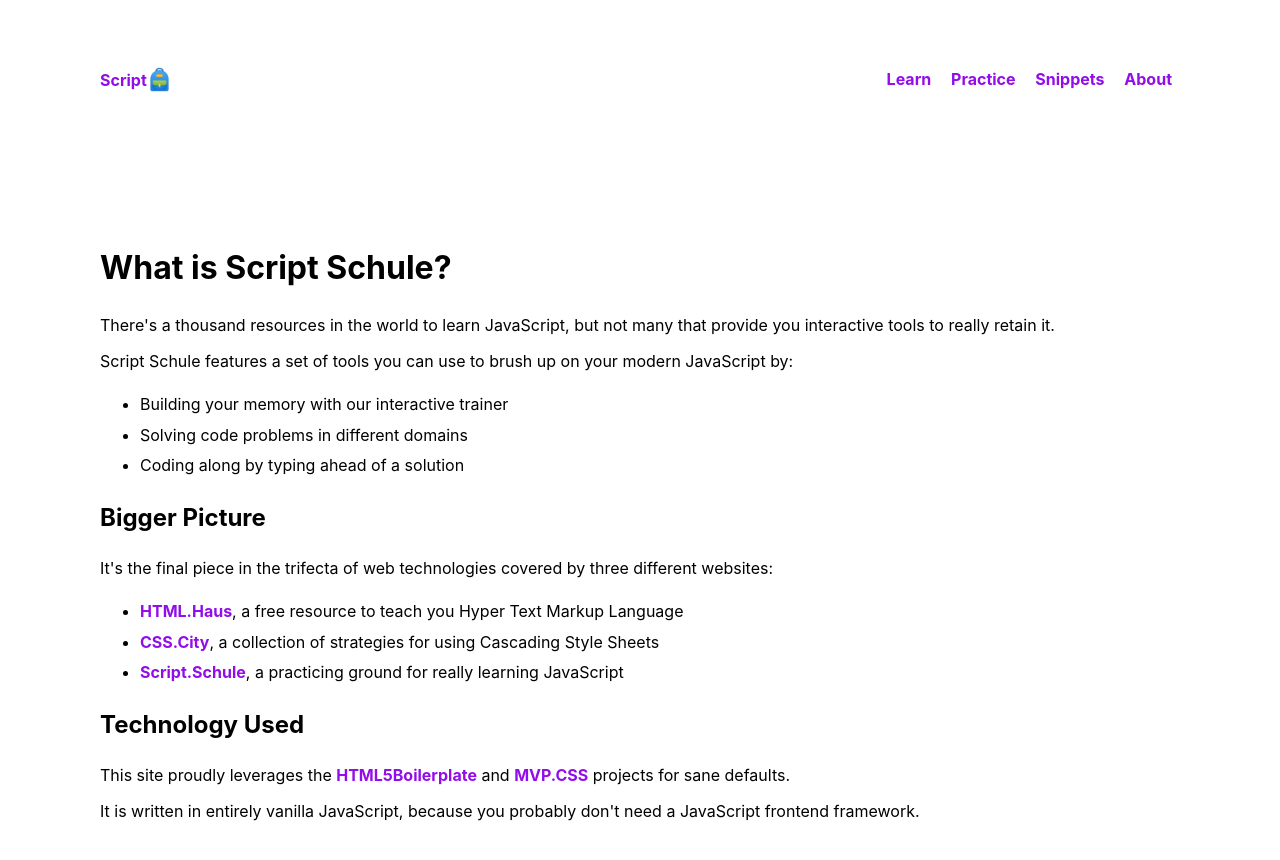
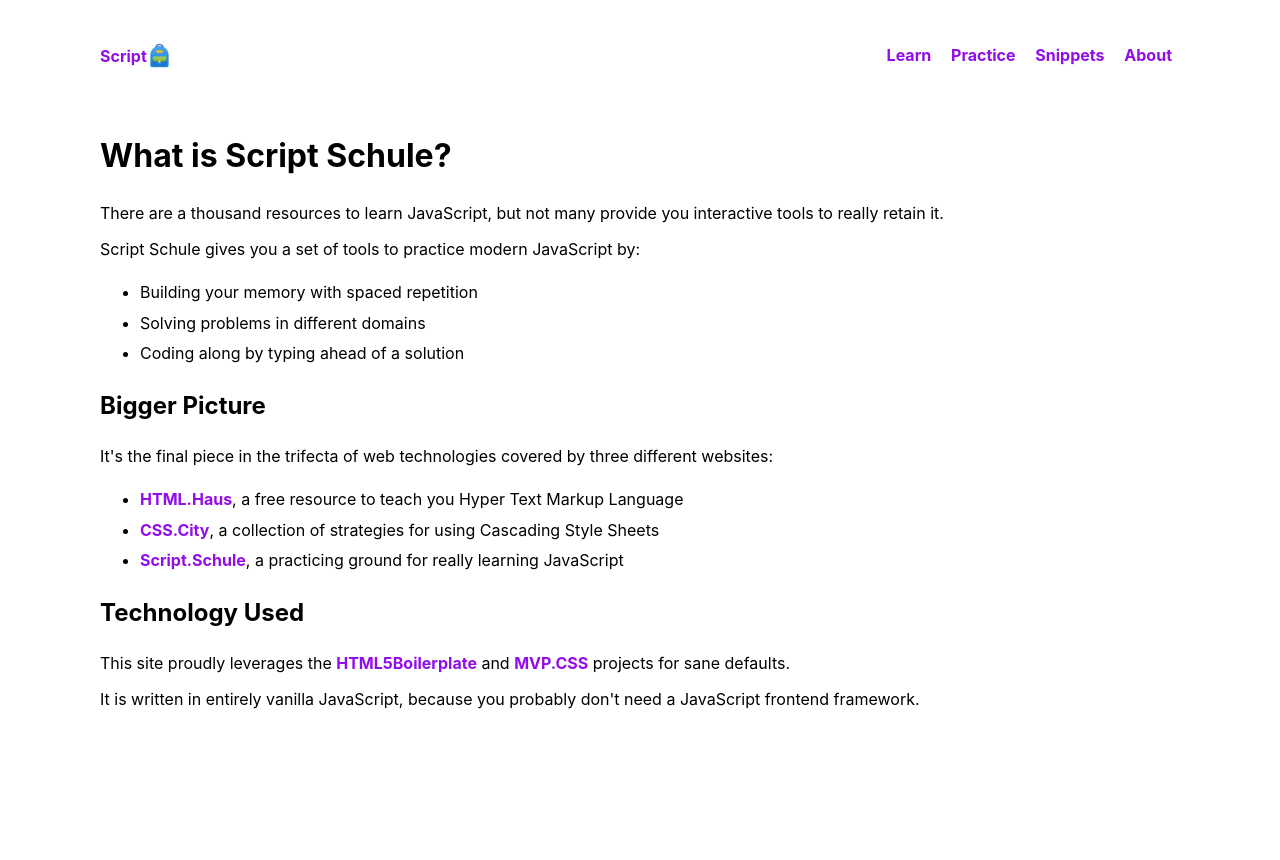
Before and after one commit to rchillard/script.schule, a website built with Parcel: page about.html in a window 1280 px wide. After the commit the page ends 800 px from the top, so only its background shows below. Built offline with nearby package versions, Linux system fonts and the light colour scheme.

Commit message:
Clarify about page, test out bp5 phase out on index, and fix error in last commit on menu copy edit

```diff
--- a/about.html
+++ b/about.html
@@ -47,11 +47,11 @@
   </header>
   <main>
     <h1>What is Script Schule?</h1>
-    <p>There's a thousand resources in the world to learn JavaScript, but not many that provide you interactive tools to really retain it.</p>
-    <p>Script Schule features a set of tools you can use to brush up on your modern JavaScript by:</p>
+    <p>There are a thousand resources to learn JavaScript, but not many provide you interactive tools to really retain it.</p>
+    <p>Script Schule gives you a set of tools to practice modern JavaScript by:</p>
     <ul>
-      <li>Building your memory with our interactive trainer</li>
-      <li>Solving code problems in different domains</li>
+      <li>Building your memory with spaced repetition</li>
+      <li>Solving problems in different domains</li>
       <li>Coding along by typing ahead of a solution</li>
     </ul>
     <h2>Bigger Picture</h2>
--- a/css/mvp.css
+++ b/css/mvp.css
@@ -61,7 +61,7 @@ header,
 main {
     margin: 0 auto;
     max-width: var(--width-content);
-    padding: 2rem 1rem;
+    padding: .5rem;
 }
 
 hr {
@@ -132,7 +132,7 @@ nav {
     display: flex;
     font-weight: bold;
     justify-content: space-between;
-    margin-bottom: 3rem;
+    margin-bottom: .5rem;
 }
 
 nav ul {
```
Also changed, not shown: index.html (+2 -2 lines), practice.html (+1 -1 lines).
